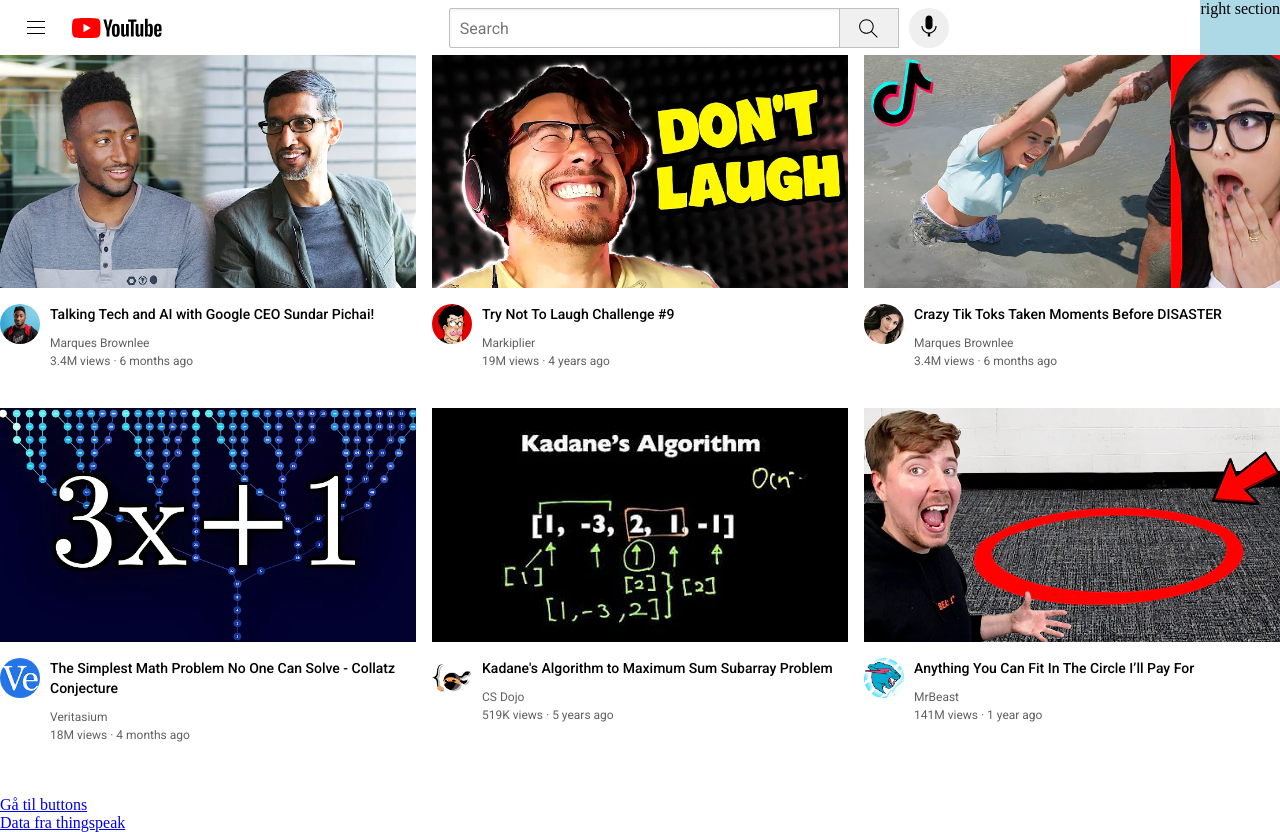
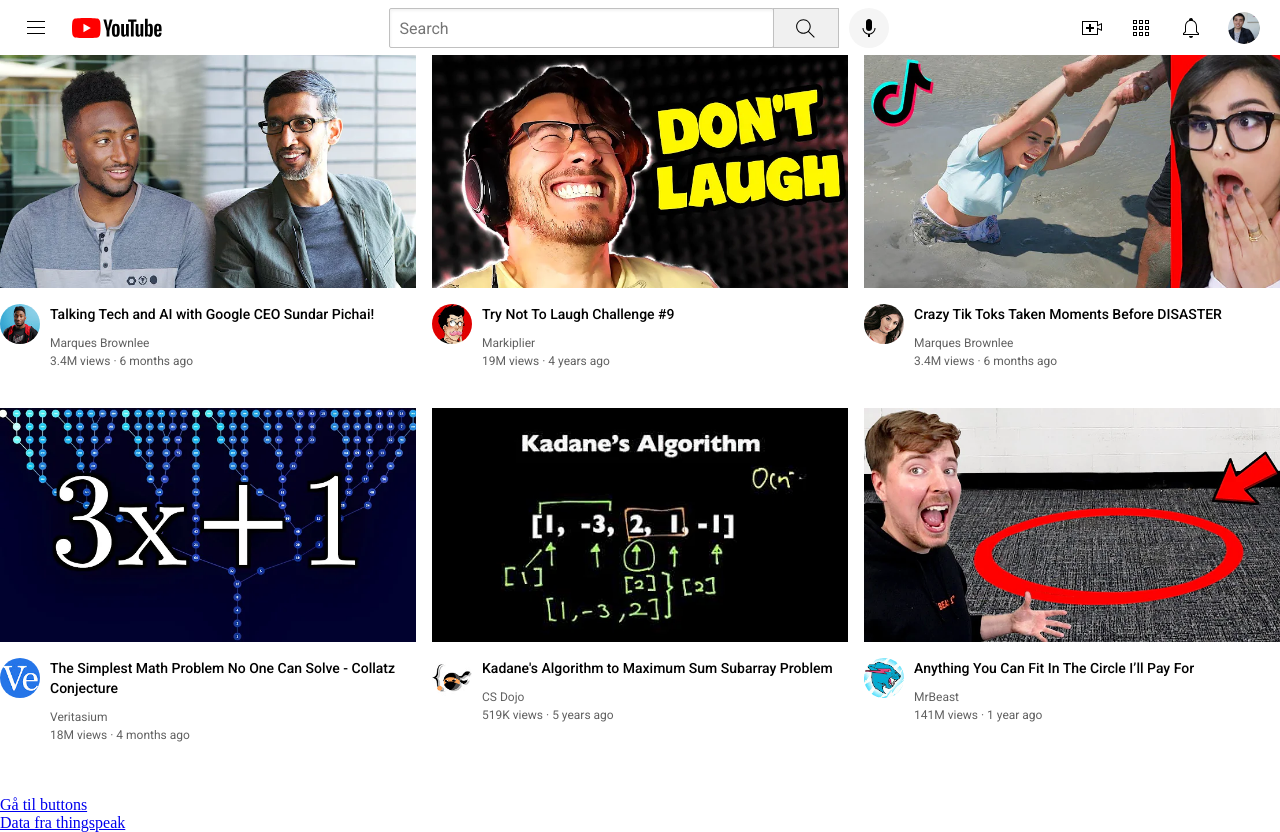
Before and after one commit to henepo/hnpo1, a plain HTML site: page index.html in a window 1280 px wide. Drawn offline with Linux system fonts and the light colour scheme.

Commit message:
Add files via upload

```diff
--- a/index.html
+++ b/index.html
@@ -1,7 +1,8 @@
 <!DOCTYPE html>
 <!--https://www.youtube.com/watch?v=G3e-cpL7ofc-->
 <!--https://supersimple.dev/exercises/youtube -->
-<!--4:35:07-->
+<!--Backup filer: C:\Users\neuma\OneDrive\Backup Websted HNPO\htmlCssCourse-->
+<!--4:44:07-->
 <html>
     <head>
         <title>Youtube.com Clone</title>
@@ -34,12 +35,15 @@
           </button>
 
          <button class="voice-search-button">
-            <img src="icons\voice-search-icon.svg">
+            <img class="voice-search-icon" src="icons\voice-search-icon.svg">
           </button>
         </div>
 
         <div class="right-section">
-          right section
+           <img class="upload-icon" src="icons\upload.svg">
+           <img class="youtube-apps-icon" src="icons\youtube-apps.svg">
+           <img class="notifications-icon"  src="icons\notifications.svg">
+           <img class="current-user-picture"  src="channel-pictures\my-channel.jpeg">
         </div>
 
       </div>
--- a/styles/header.css
+++ b/styles/header.css
@@ -39,7 +39,8 @@ justify-content: space-between;
     border-color: rgb(192,192, 192);
     border-radius: 2px;
     box-shadow: inset 1px 2px 3px
-    rgba(0, 0, 0, 0.05)
+    rgba(0, 0, 0, 0.05);
+    width: 0;
     }
 
 .search-bar::placeholder {
@@ -50,7 +51,7 @@ font-size: 16 px;
 
 .search-button{
     height: 40px;
-    width: 60px;
+    width: 66px;
     background-color: rgb(240,240, 240);
     border-width: 1px;
     border-style: solid;
@@ -72,10 +73,40 @@ font-size: 16 px;
     width: 40px;
     border-radius: 20px;
     border: none;
+    background-color: rgb(245,245,245);
+
 
 
  }
+
+ .voice-search-icon{
+    height: 24px;
+    margin-top: 4px;
+
+ }
 .right-section{
-    background-color: lightblue;
-    width: 200;
+
+    width: 180px;
+    margin-right: 20px;
+    display: flex;
+    align-items: center;
+    justify-content: space-between;
+    flex-shrink: 0;
+
 }
+.upload-icon{
+    height: 24px;
+}
+
+.youtube-apps-icon{
+    height: 24px;
+}
+
+.notifications-icon{
+    height: 24px;
+}
+
+.current-user-picture{
+    height: 32px;
+    border-radius: 16px
+}
```
